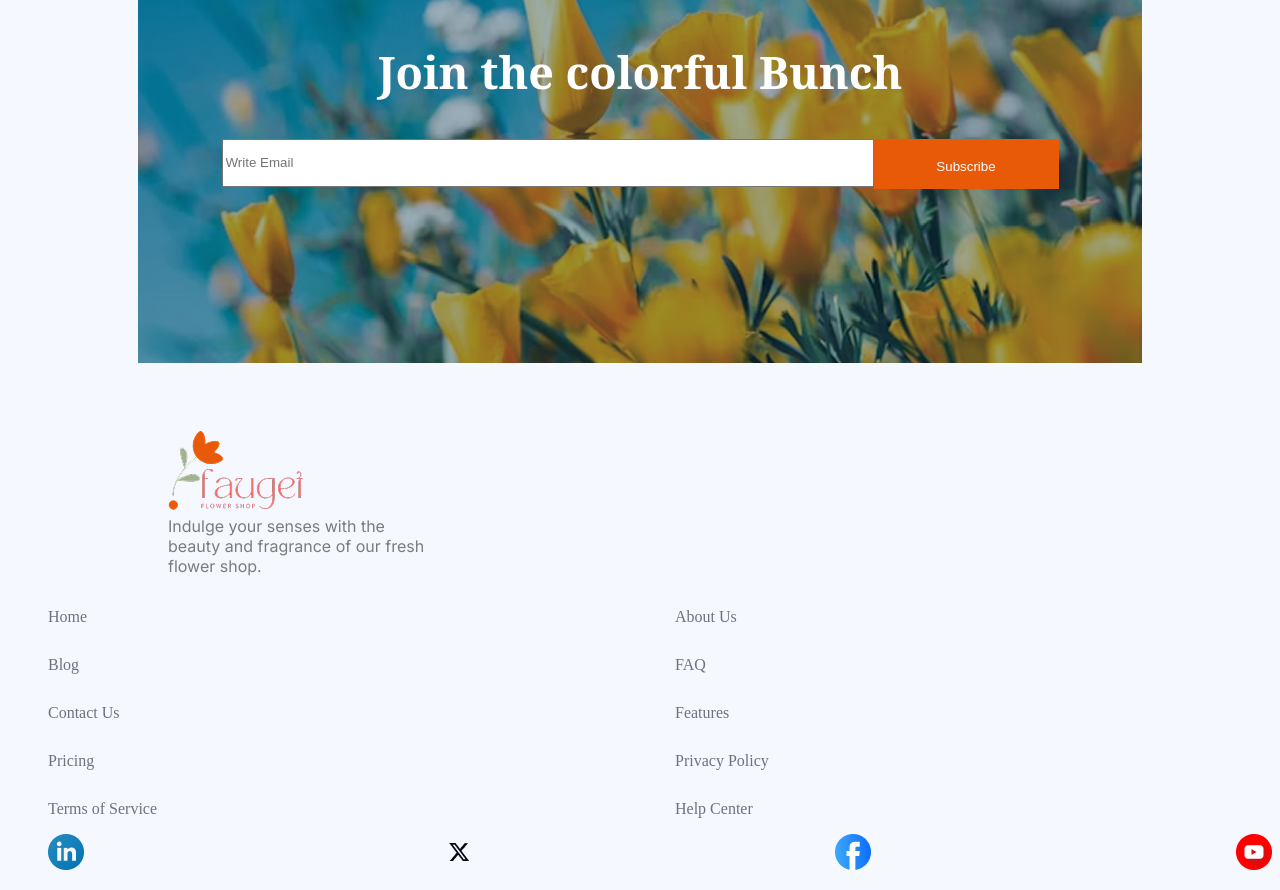
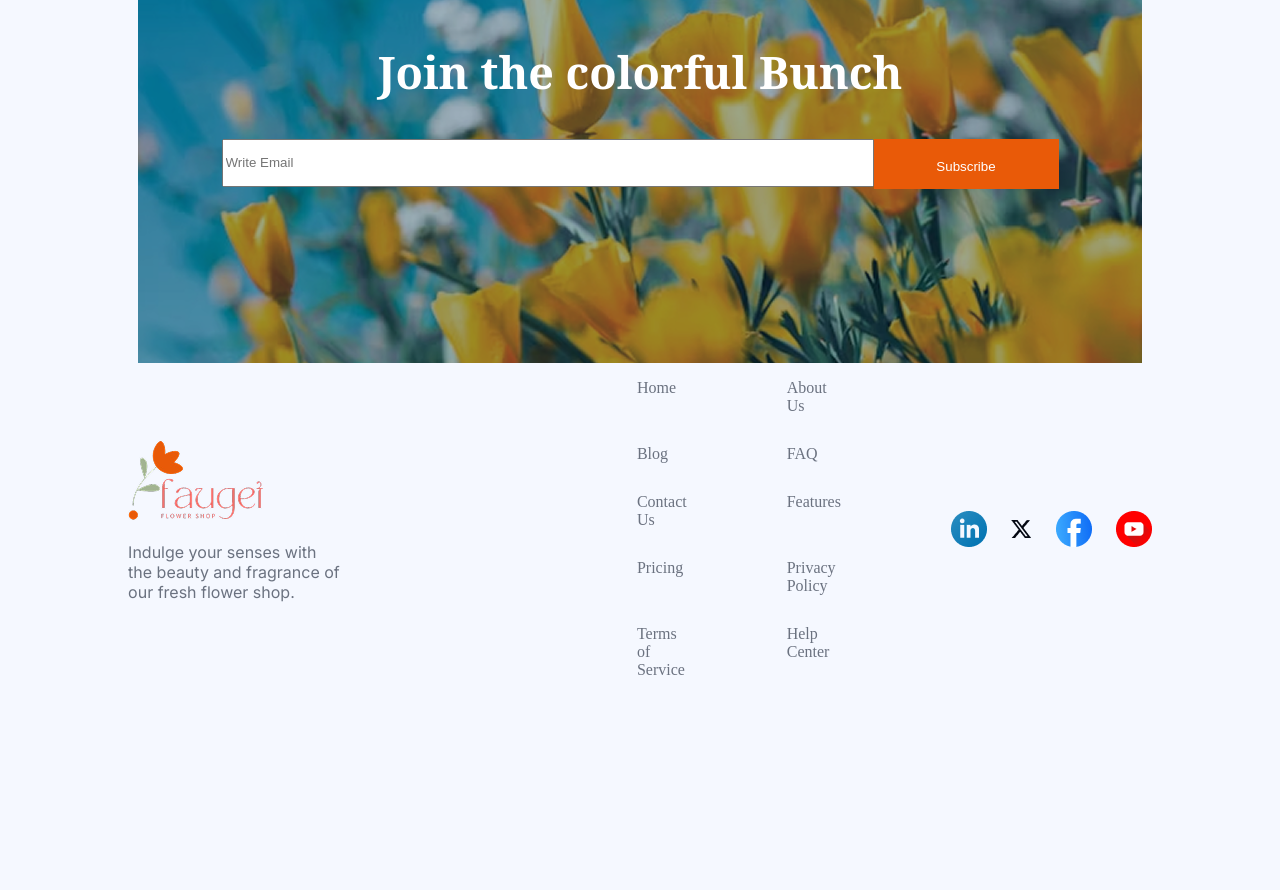
Before and after one commit to rafidizzle/assignment-02, a plain HTML site: page index.html in a window 1280 px wide. Shown: the part 3625-4515 px from the top of the page. After the commit the page ends 4328 px from the top, so only its background shows below. Drawn offline with Linux system fonts and the light colour scheme.

Commit message:
footer change

```diff
--- a/index.html
+++ b/index.html
@@ -177,37 +177,34 @@
         </section>
     </main>
     <footer>
-       <div class="sesh">
-            <p class="end inter">
-                <img src="assets/logo.png" alt="" class="last"><br>
-                Indulge your senses with the <br> beauty and fragrance of our fresh <br> flower shop.
-            </p>
-        </div>
-        <div class="more">
-            <ul class="to-know">
-                 <li class="feature"><a href="" class="close">Home</a></li>
-            <li class="feature"><a href="" class="close">About Us</a></li>
-            <li class="feature"><a href="" class="close">Blog</a></li>
-            <li class="feature"><a href="" class="close">FAQ</a></li>
-            <li class="feature"><a href="" class="close">Contact Us</a></li>
-            <li class="feature"><a href="" class="close">Features</a></li>
-            <li class="feature"><a href="" class="close">Pricing</a></li>
-            <li class="feature"><a href="" class="close">Privacy Policy</a></li>
-            <li class="feature"><a href="" class="close">Terms of Service</a></li>
-            <li class="feature"><a href="" class="close">Help Center</a></li>
-            </ul>
-        </div>
-        <div class="icons">
-            <ul>
-                <li class="social"><img src="assets/icon-linkedin.png" alt=""></li>
-                <li class="social"><img src="assets/icon-twitter.png" alt=""></li>
-                <li class="social"><img src="assets/icon-facebook.png" alt=""></li>
-                <li class="social"><img src="assets/icon-youtube.png" alt=""></li>
-            </ul>
-        </div>
-       </div>
+        <section class="footer">
+            <div class="footer-column-1">
+                <img src="./assets/logo.png" alt="logo">
+                <p class="footer-para inter-font">Indulge your senses with the beauty and fragrance of our fresh flower shop.
+                </p>
+            </div>
+            <div class="footer-column-2">
+                <ul>
+                    <li class="column-links"><a href="">Home</a></li>
+                    <li class="column-links"><a href="">About Us</a></li>
+                    <li class="column-links"><a href="">Blog</a></li>
+                    <li class="column-links"><a href="">FAQ</a></li>
+                    <li class="column-links"><a href="">Contact Us</a></li>
+                    <li class="column-links"><a href="">Features</a></li>
+                    <li class="column-links"><a href="">Pricing</a></li>
+                    <li class="column-links"><a href="">Privacy Policy</a></li>
+                    <li class="column-links"><a href="">Terms of Service</a></li>
+                    <li class="column-links"><a href="">Help Center</a></li>
+                </ul>
+            </div>
+            <div class="footer-column-3">
+                <img src="./assets/icon-linkedin.png" alt="">
+                <img src="./assets/icon-twitter.png" alt="">
+                <img src="./assets/icon-facebook.png" alt="">
+                <img src="./assets/icon-youtube.png" alt="">
+            </div>
 
-
+        </section>
     </footer>
 
 </body>
--- a/styles/assignment2.css
+++ b/styles/assignment2.css
@@ -305,44 +305,42 @@ height: 355px;
     height: 42px;
     width: 644px;
 }
-.end{ font-family: "Inter", sans-serif;
-  font-optical-sizing: auto;
-  font-style: normal;
-  color: rgba(0, 0, 0, 0.5);
-
+/*footer section*/
+.footer{
+    display: flex;
+    justify-content: center;
+    align-items: center;
+    gap: 110px;
+    max-width: 100%;
+    width: 81%;
+    margin: auto;
 }
-.to-know{
-    list-style: none;
+.footer-para{
+    max-width: 60%;
+    color: rgba(107, 114, 128, 1);
+    font-size: 1rem;
+    font-weight: 400;
+}
+.footer-column-2 ul{
     display: grid;
     grid-template-columns: repeat(2, 1fr);
     gap: 30px;
-
+    column-gap: 100px;
 }
-.close{
-    color:#6B7280;
-}
-.icons ul li{
+.footer-column-2 ul li{
     list-style: none;
 }
-.icons ul{
-    display: flex;
-    justify-content: space-between;
-    align-items: center;
-    gap: 30px;
-}
-.sesh{
-    display: flex;
-    justify-content: space-between;
-    padding-left: 160px;
-    padding-right: 160px;
-    padding-top: 50px;
-    padding-bottom: 50px;
-}
-footer a{
+.footer-column-2 ul li a{
+    color: rgba(107, 114, 128, 1);
     text-decoration: none;
 }
+.footer-column-3{
+    display: flex;
+    gap: 24px;
+    align-items: center;
+}
 
-@media (max-width: 576px) {
+@media (max-width: 768px) {
     .navbar{
         display: flex;
         justify-content: space-between;
```
